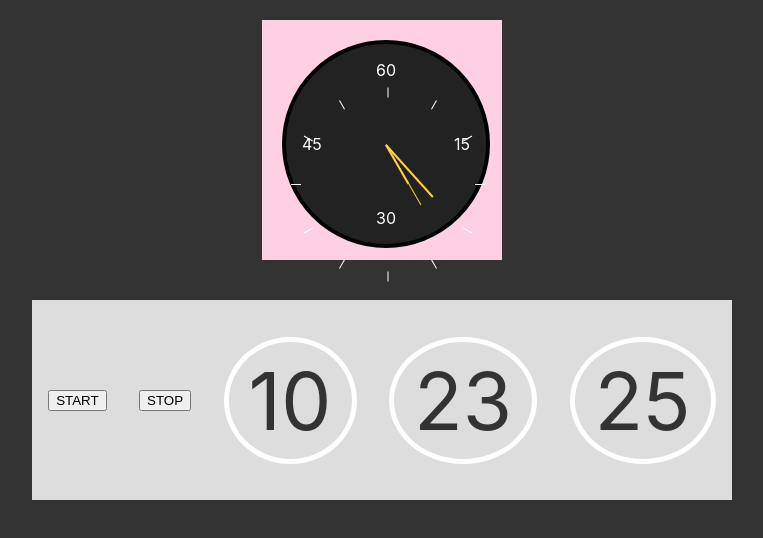
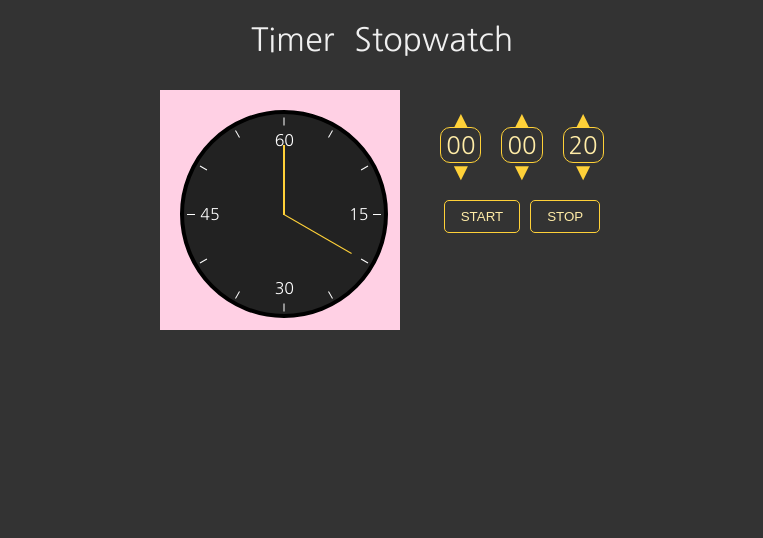
Before and after one commit to Kabarbum/clock, a React (Create React App) app: page / in a window 1280 px wide. Shown: the top 538 px of the page, without its empty margins (258-1021 px from the left). Built offline with nearby package versions, Linux system fonts and the light colour scheme; the HTML template or start-up script is replaced by a standard one.

Commit message:
update timer

```diff
--- a/src/App.js
+++ b/src/App.js
@@ -4,7 +4,12 @@ import Timer from "./components/Timer";
 function App() {
   return (
     <div className="App">
-      <Timer/>
+        <header>
+            <div className="header--item">Timer</div>
+            <div className="header--item">Stopwatch</div>
+        </header>
+        <Timer/>
+
     </div>
   );
 }
--- a/src/components/Timer.js
+++ b/src/components/Timer.js
@@ -1,9 +1,9 @@
 import React, {useCallback, useEffect, useRef, useState} from 'react';
 
-const Timer = (callback, deps) => {
+const Timer = () => {
     const [seconds, setSeconds] = useState(new Date().getSeconds())
-    const [minutes, setMinutes] = useState(new Date().getMinutes())
-    const [hours, setHours] = useState(new Date().getHours())
+    const [minutes, setMinutes] = useState(0)
+    const [hours, setHours] = useState(0)
 
     const timerRef = useRef()
     const secondsRef = useRef()
@@ -11,25 +11,28 @@ const Timer = (callback, deps) => {
     const hoursRef = useRef()
 
     const incHours = useCallback(() => {
-        if (hoursRef.current === 23)
-            setHours(0)
+        if (hoursRef.current === 0) {
+            setSeconds(0)
+            setMinutes(0)
+            stop()
+        }
         else
-            setHours(hoursRef.current + 1)
+            setHours(hoursRef.current - 1)
     }, [])
     const incMinutes = useCallback(() => {
 
-        if (minutesRef.current === 59) {
-            setMinutes(0)
+        if (minutesRef.current === 0) {
+            setMinutes(59)
             incHours()
         } else
-            setMinutes(minutesRef.current + 1)
+            setMinutes(minutesRef.current - 1)
     }, [])
     const incSeconds = useCallback(() => {
-        if (secondsRef.current === 59) {
-            setSeconds(0)
+        if (secondsRef.current === 0) {
+            setSeconds(59)
             incMinutes()
         } else
-            setSeconds(secondsRef.current + 1)
+            setSeconds(secondsRef.current - 1)
     }, [])
 
     const startClock = () => {
@@ -40,32 +43,96 @@ const Timer = (callback, deps) => {
     minutesRef.current = minutes
     hoursRef.current = hours
 
-    useEffect(() => {
+    const start = async () => {
         clearInterval(timerRef.current)
-        start()
-    }, [])
-
-    const start = async () => {
-        console.log('start')
         timerRef.current = setInterval(startClock, 1000)
     }
 
     const stop = () => {
-        console.log('stop')
         clearInterval(timerRef.current)
     }
 
     const arr = useCallback(() => {
         let a = [5, 10, 15, 20, 25, 30, 35, 40, 45, 50, 55, 60]
         a.forEach((el, idx) => {
-            a[idx]=<div style={{transform: `rotate(${el * 6}deg)`}} key={idx} className="clock-line"/>
+            a[idx] = <div style={{transform: `rotate(${el * 6}deg)`}} key={idx} className="clock-line"/>
         })
         return a
     }, [])
 
+    const hoursHandler = (e, arrow = "") => {
+        if(e.type === "click")
+            if(arrow === "top")
+                if(hours > 22)
+                    setHours(0)
+                else
+                    setHours(p=>p+1)
+            else
+                if(hours < 1)
+                    setHours(23)
+                else
+                    setHours(p=>p-1)
+        else if (e.deltaY > 0)
+            if(hours < 1)
+                setHours(23)
+            else
+                setHours(p=>p-1)
+        else
+            if(hours > 22)
+                setHours(0)
+            else
+                setHours(p=>p+1)
+    }
+    const minutesHandler = (e, arrow="") => {
+        if(e.type === "click")
+            if(arrow === "top")
+                if(minutes > 58)
+                    setMinutes(0)
+                else
+                    setMinutes(p=>p+1)
+            else
+                if(minutes < 1)
+                    setMinutes(59)
+                else
+                    setMinutes(p=>p-1)
+        else if (e.deltaY > 0)
+            if(minutes < 1)
+                setMinutes(59)
+            else
+                setMinutes(p=>p-1)
+        else
+            if(minutes > 58)
+                setMinutes(0)
+            else
+                setMinutes(p=>p+1)
+    }
+    const secondsHandler = (e, arrow="") => {
+        if(e.type === "click")
+            if(arrow === "top")
+                if(seconds > 58)
+                    setSeconds(0)
+                else
+                    setSeconds(p=>p+1)
+            else
+                if(seconds < 1)
+                    setSeconds(59)
+                else
+                    setSeconds(p=>p-1)
+        else if (e.deltaY > 0)
+            if(seconds < 1)
+                setSeconds(59)
+            else
+                setSeconds(p=>p-1)
+        else
+            if(seconds > 58)
+                setSeconds(0)
+            else
+                setSeconds(p=>p+1)
+    }
+
     return (
-        <div className='container'>
-            <div className="timer">
+        <div className="container">
+
             <div className="clock-wrapper">
                 <div className="clock">
                 <span style={{transform: `rotate(${hours % 24 * 15 - 90}deg)`}}
@@ -78,16 +145,42 @@ const Timer = (callback, deps) => {
                     <div className="t30 t-word">30</div>
                     <div className="t45 t-word">45</div>
                     <div className="t60 t-word">60</div>
-
+                    {arr()}
                 </div>
             </div>
-                <button onClick={start}>START</button>
-                <button onClick={stop}>STOP</button>
-                <div className="time h">{hours >= 10 ? hours : '0' + hours}</div>
-                <div className="time m">{minutes >= 10 ? minutes : '0' + minutes}</div>
-                <div className="time s">{seconds >= 10 ? seconds : '0' + seconds}</div>
-                {arr()}
+            <section>
+                <div className="numbers">
+                    <div
+                        className="number-hours number"
+                        onWheel={e=>hoursHandler(e)}
+                    >
+                        {hours > 9 ? hours : `0${hours}`}
+                        <span onClick={e=>hoursHandler(e, "top")}>▲</span>
+                        <span onClick={e=>hoursHandler(e, "down")}>▼</span>
                     </div>
+                    <div
+                        className="number-minutes number"
+                        onWheel={e=>minutesHandler(e)}
+                    >
+                        {minutes > 9 ? minutes : `0${minutes}`}
+                        <span onClick={e=>minutesHandler(e, "top")}>▲</span>
+                        <span onClick={e=>minutesHandler(e, "down")}>▼</span>
+                    </div>
+                    <div
+                        className="number-seconds number"
+                        onWheel={e=>secondsHandler(e)}
+                    >
+                        {seconds > 9 ? seconds : `0${seconds}`}
+                        <span onClick={e=>secondsHandler(e, "top")}>▲</span>
+                        <span onClick={e=>secondsHandler(e, "down")}>▼</span>
+                    </div>
+                </div>
+                <div className="btns">
+                    <button onClick={start}>start</button>
+                    <button onClick={stop}>stop</button>
+                </div>
+            </section>
+
         </div>
     );
 };
--- a/src/index.css
+++ b/src/index.css
@@ -1,50 +1,51 @@
-body {
+@import url('https://fonts.googleapis.com/css2?family=Nanum+Gothic:wght@400;700&display=swap');
+*{
   margin: 0;
   padding: 0;
   box-sizing: border-box;
-  font-family: -apple-system, BlinkMacSystemFont, 'Segoe UI', 'Roboto', 'Oxygen',
-    'Ubuntu', 'Cantarell', 'Fira Sans', 'Droid Sans', 'Helvetica Neue',
-    sans-serif;
+}
+body {
+  box-sizing: border-box;
+  font-family: 'Nanum Gothic', sans-serif;
   -webkit-font-smoothing: antialiased;
   -moz-osx-font-smoothing: grayscale;
-  background-color: #333;
 }
 
 code {
   font-family: source-code-pro, Menlo, Monaco, Consolas, 'Courier New',
     monospace;
 }
-
-.container{
-  height: 100vh;
+.App{
+  background-color: #333;
+  min-height: 100vh;
+  padding: 20px;
+}
+header{
+  margin: 0 auto 30px;
   display: flex;
   justify-content: center;
-  align-items: center;
 }
-.timer{
-  width: 700px;
-  height: 200px;
+.header--item{
+  font-size: 2rem;
+  color: #f0f0f0;
+}
+.header--item:not(:last-child){
+  margin-right: 20px;
+}
+.container{
   display: flex;
-  justify-content: space-around;
-  align-items: center;
-  background-color: #ddd;
+  justify-content: center;
 }
-.time{
-  padding: 10px 20px;
-  font-size: 5rem;
-  border: 5px solid #fff;
-  border-radius: 50%;
-  color: #333;
-}
+
 .clock-wrapper{
-  top: 20px;
-  position: absolute;
   width: 200px;
   height: 200px;
   background-color: #ffd0e4;
   padding: 20px;
+  box-sizing: content-box;
 }
 .clock{
+  box-sizing: content-box;
   position: relative;
   width: 100%;
   height: 100%;
@@ -69,7 +70,7 @@ code {
   width: 70px;
 }
 .sec-arrow{
-  width: 70px;
+  width: 78px;
   height: 1px;
 }
 .t-word{
@@ -101,15 +102,69 @@ code {
   height: 1px;
   width: 97px;
   position: absolute;
-  top: 23%;
-  right: 49.5%;
-  transform: rotate(0deg);
+  top: 50%;
+  right: 50%;
   transform-origin: right;
 }
 .clock-line::after{
   position: absolute;
   content: "";
-  width: 10px;
+  width: 8px;
   height: 1px;
   background-color: #fff;
 }
+/*//////////////////////////////////////////*/
+section{
+  display: flex;
+  flex-direction: column;
+  align-items: center;
+  margin-left: 40px;
+}
+.numbers{
+  margin-top: 40px;
+}
+.number{
+  display: inline;
+  position: relative;
+  padding: 5px;
+  color: #ffeca7;
+  font-size: 1.5rem;
+  border: 1px solid #ffd138;
+  border-radius: 10px;
+}
+.number:not(:last-child){
+  margin-right: 20px;
+}
+.number span{
+  position: absolute;
+  left: 50%;
+  transform: translateX(-50%);
+  cursor: pointer;
+  user-select: none;
+  color: #ffd138;
+}
+.number span:first-child{
+  top: -70%;
+}
+.number span:last-child{
+  bottom: -70%;
+}
+.btns{
+  margin-top: 40px;
+}
+.btns button{
+  padding: 8px 16px;
+  text-transform: uppercase;
+  color: #ffeca7;
+  background-color: transparent;
+  border:1px solid #ffd138;
+  border-radius: 5px;
+  cursor: pointer;
+}
+.btns button:not(:last-child){
+  margin-right: 10px;
+}
+.btns button:hover{
+  background-color: rgba(255,255,255,.2);
+  color: #fff438;
+}
```
Lines whose indentation alone changed are shown as unchanged.
